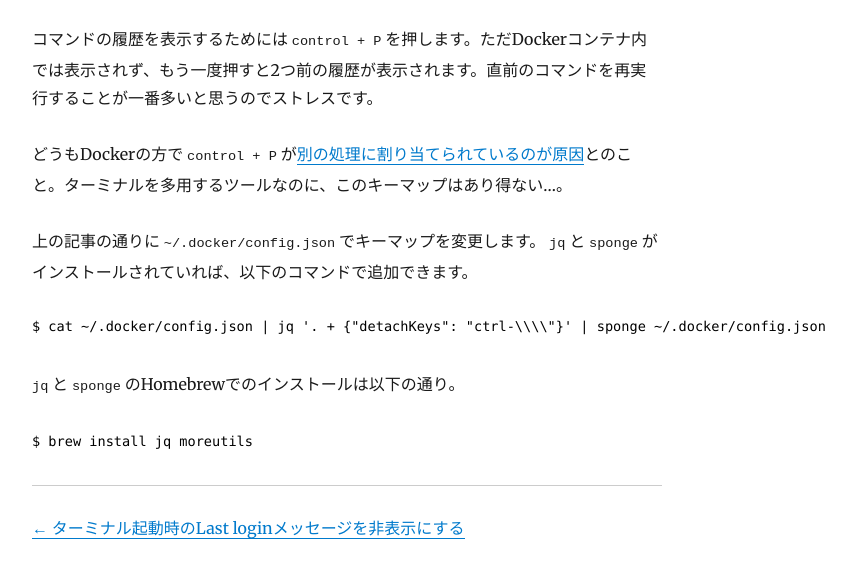
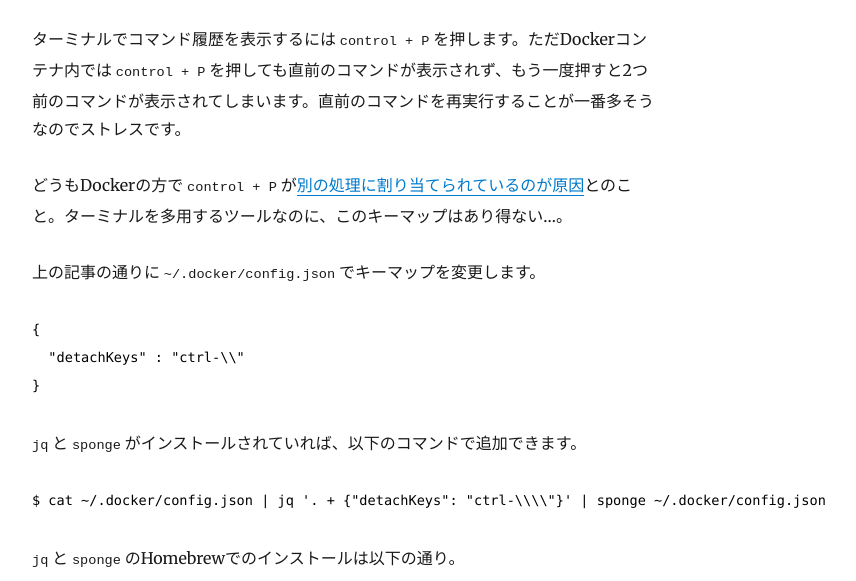
Before and after one commit to ikhrnet/ikhr.net, a Gatsby site: page /terminal-does-not-show-last-command-on-docker-container/ in a window 1280 px wide. Shown: the part 214-795 px from the top of the page, without its empty margins (293-1149 px from the left). Built offline with nearby package versions, Linux system fonts and the light colour scheme; Gatsby itself is replaced by a stand-in of ours; some packages are replaced by stand-ins of ours; code samples lack their colours.

Commit message:
Refine latest post

````diff
--- a/content/blog/terminal-does-not-show-last-command-on-docker-container/index.md
+++ b/content/blog/terminal-does-not-show-last-command-on-docker-container/index.md
@@ -4,11 +4,19 @@
 description: Dockerコンテナでcontrol + Pを押しても、一つ前のコマンドが表示されない。これはDockerの方で、同じショートカットに別の処理が割り当てられているため。
 ---
 
-コマンドの履歴を表示するためには `control + P` を押します。ただDockerコンテナ内では表示されず、もう一度押すと2つ前の履歴が表示されます。直前のコマンドを再実行することが一番多いと思うのでストレスです。
+ターミナルでコマンド履歴を表示するには `control + P` を押します。ただDockerコンテナ内では `control + P` を押しても直前のコマンドが表示されず、もう一度押すと2つ前のコマンドが表示されてしまいます。直前のコマンドを再実行することが一番多そうなのでストレスです。
 
 どうもDockerの方で `control + P` が[別の処理に割り当てられているのが原因](https://qiita.com/Yuki-Inoue/items/60ec916383025160fbb8#_reference-a2d9244a6c4496f4df05)とのこと。ターミナルを多用するツールなのに、このキーマップはあり得ない…。
 
-上の記事の通りに `~/.docker/config.json` でキーマップを変更します。  `jq` と `sponge` がインストールされていれば、以下のコマンドで追加できます。
+上の記事の通りに `~/.docker/config.json` でキーマップを変更します。
+
+```json
+{
+  "detachKeys" : "ctrl-\\"
+}
+```
+
+`jq` と `sponge` がインストールされていれば、以下のコマンドで追加できます。
 
 ```bash
 $ cat ~/.docker/config.json | jq '. + {"detachKeys": "ctrl-\\\\"}' | sponge ~/.docker/config.json
````
